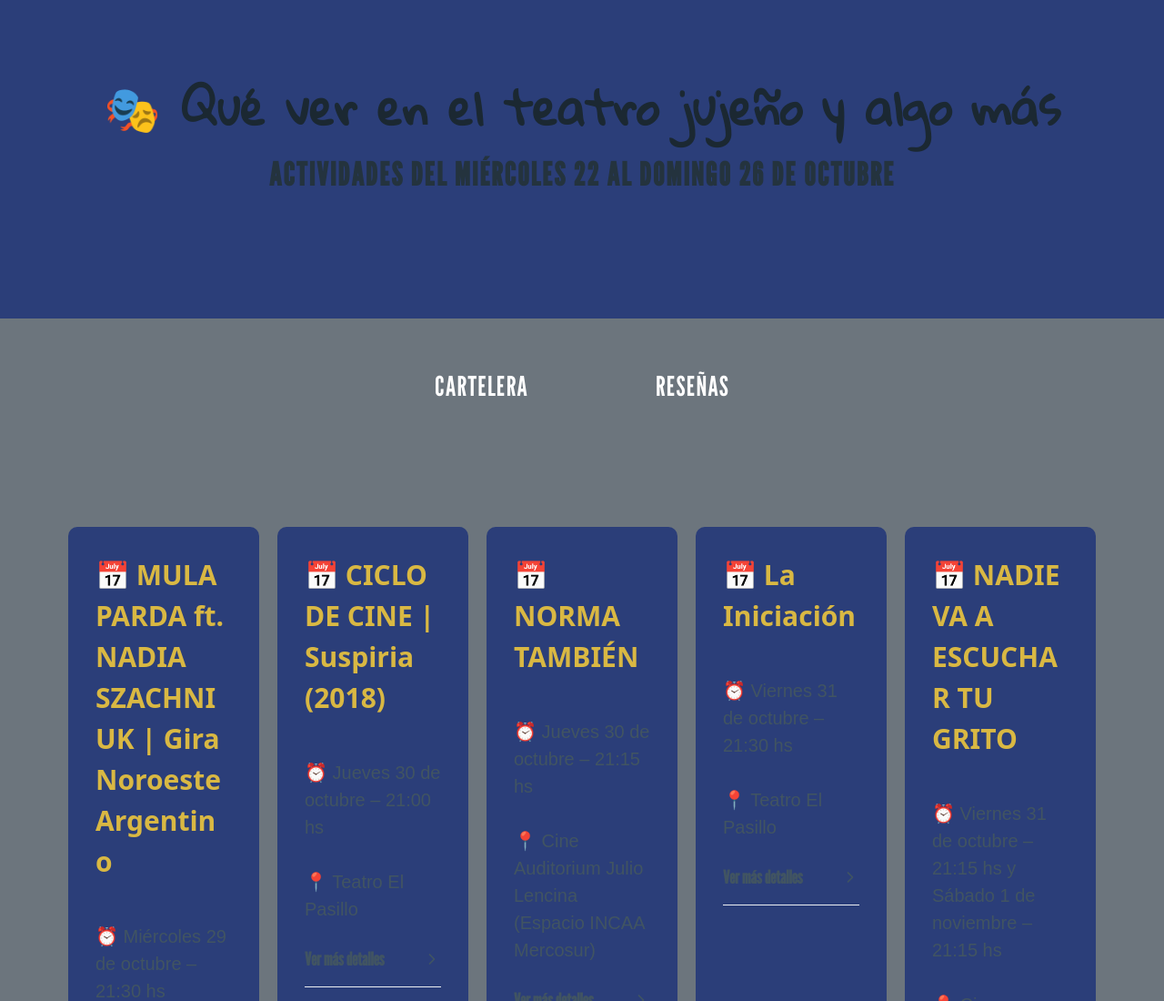
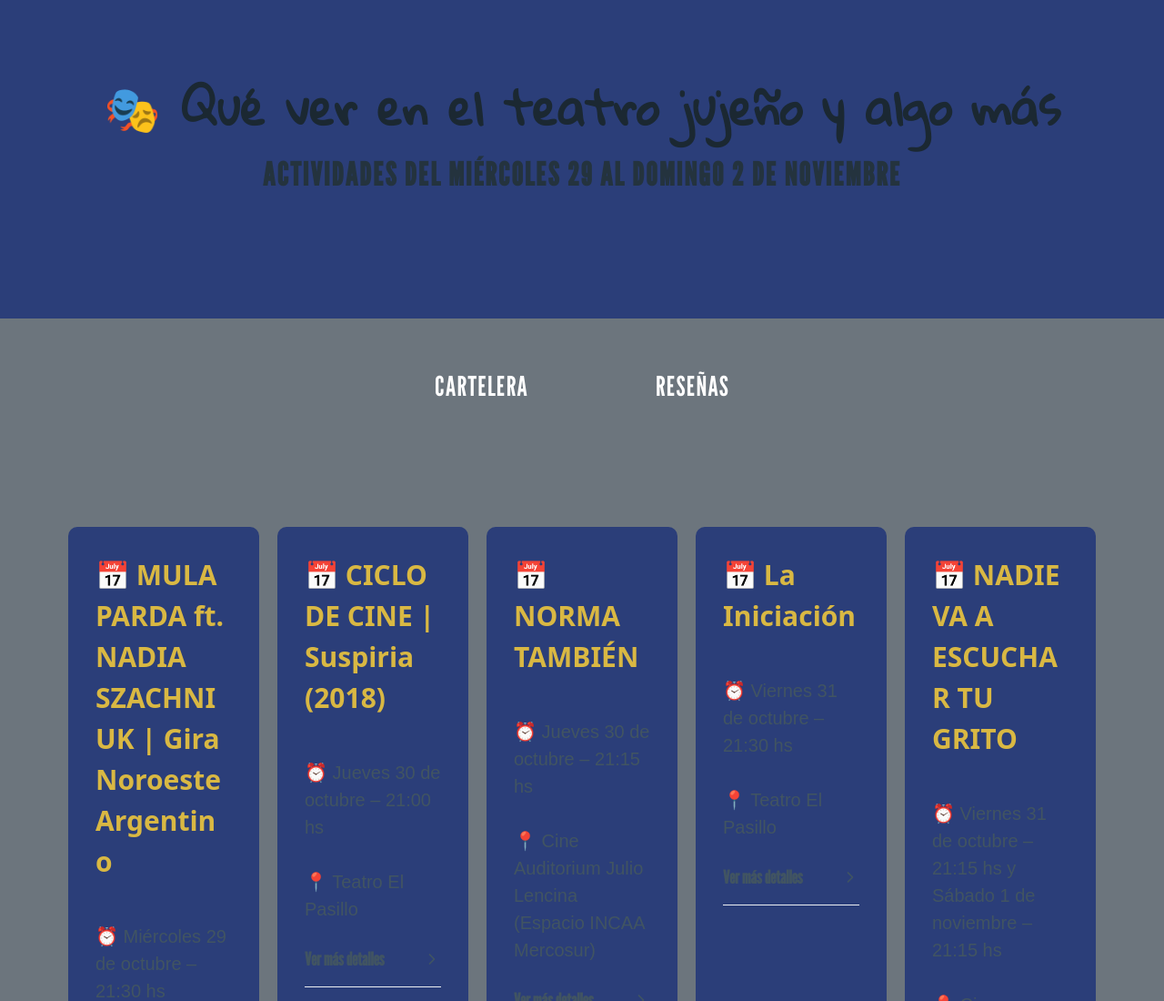
Before and after one commit to dramaticaycreativa/Cartelera-teatro-y-algo-mas-V2, a plain HTML site: page index.html in a window 1280 px wide. Shown: the top 1100 px of the page at 91% size. Drawn offline with nearby package versions, Linux system fonts and the light colour scheme; no server answers.

Commit message:
Update index.html

```diff
--- a/index.html
+++ b/index.html
@@ -16,7 +16,7 @@
   <!-- Encabezado -->
   <header>
     <h1>🎭 Qué ver en el teatro jujeño y algo más</h1>
-    <h2>ACTIVIDADES DEL MIÉRCOLES 22 AL DOMINGO 26 DE OCTUBRE</h2>
+    <h2>ACTIVIDADES DEL MIÉRCOLES 29 AL DOMINGO 2 DE NOVIEMBRE</h2>
   </header>
 
   <!-- Navegación -->
```
